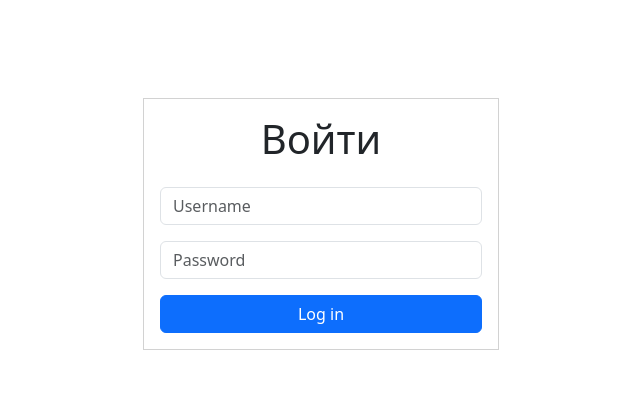
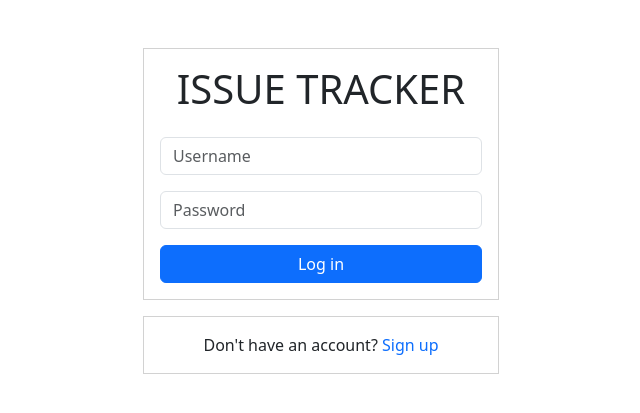
Before and after one commit to GeorgeBobr/hm59, a Django app: template issuetracker/accounts/templates/login.html in a window 1280 px wide. Shown: the top 413 px of the page, without its empty margins (319-959 px from the left). Run offline with Django 5.2, Linux system fonts and the light colour scheme; the template is opened without the code that fills it: most values are stand-ins (such as "Sample title", 1, 10 or a date in 2020).

Commit message:
Изменил страницу логина

```diff
--- a/issuetracker/accounts/templates/login.html
+++ b/issuetracker/accounts/templates/login.html
@@ -1,25 +1,26 @@
-{% load static %}
 <!doctype html>
 <html lang="en">
 <head>
     <meta charset="utf-8">
     <meta name="viewport" content="width=device-width, initial-scale=1">
-    <title>{% block title %}Articles{% endblock %}</title>
+    <title>{% block title %}Login{% endblock %}</title>
     <link href="https://cdn.jsdelivr.net/npm/bootstrap@5.3.2/dist/css/bootstrap.min.css" rel="stylesheet"
           integrity="sha384-T3c6CoIi6uLrA9TneNEoa7RxnatzjcDSCmG1MXxSR1GAsXEV/Dwwykc2MPK8M2HN" crossorigin="anonymous">
 </head>
+<body>
 {% block content %}
 <div class="container">
     <div class="row justify-content-center mt-5">
         <div class="col-md-4">
-                <div class="card rounded-0" style="margin-top: 50px">
+            <div class="card rounded-0">
                 <div class="card-body">
-                        <h1 class="text-center mb-4">Войти</h1>
+                    <h1 class="text-center mb-4">ISSUE TRACKER</h1>
                     <form action="" method="post">
                         {% csrf_token %}
                         {% if has_error %}
                             <div class="alert alert-danger mb-3">Wrong username or password</div>
                         {% endif %}
+                        <input type="hidden" name="next" value="{{ next_param }}">
                         <div class="mb-3">
                             <input class="form-control" type="text" name="username" id="username" placeholder="Username">
                         </div>
@@ -27,12 +28,22 @@
                             <input class="form-control" type="password" name="password" id="password" placeholder="Password">
                         </div>
                         <div class="d-grid gap-2">
-                                <button class="btn btn-primary btn-block " type="submit">Log in</button>
+                            <button class="btn btn-primary btn-block" type="submit">Log in</button>
                         </div>
                     </form>
+                </div>
+            </div>
+            <div class="card mt-3 rounded-0">
+                <div class="card-body text-center">
+                    <span>Don't have an account? <a href="{% url 'accounts:register' %}?next={{ next_param }}" style="text-decoration: none">Sign up</a></span>
                 </div>
             </div>
         </div>
     </div>
 </div>
 {% endblock %}
+<script src="https://cdn.jsdelivr.net/npm/bootstrap@5.3.2/dist/js/bootstrap.bundle.min.js"
+        integrity="sha384-T3c6CoIi6uLrA9TneNEoa7RxnatzjcDSCmG1MXxSR1GAsXEV/Dwwykc2MPK8M2HN"
+        crossorigin="anonymous"></script>
+</body>
+</html>
```
Lines whose indentation alone changed are shown as unchanged.
